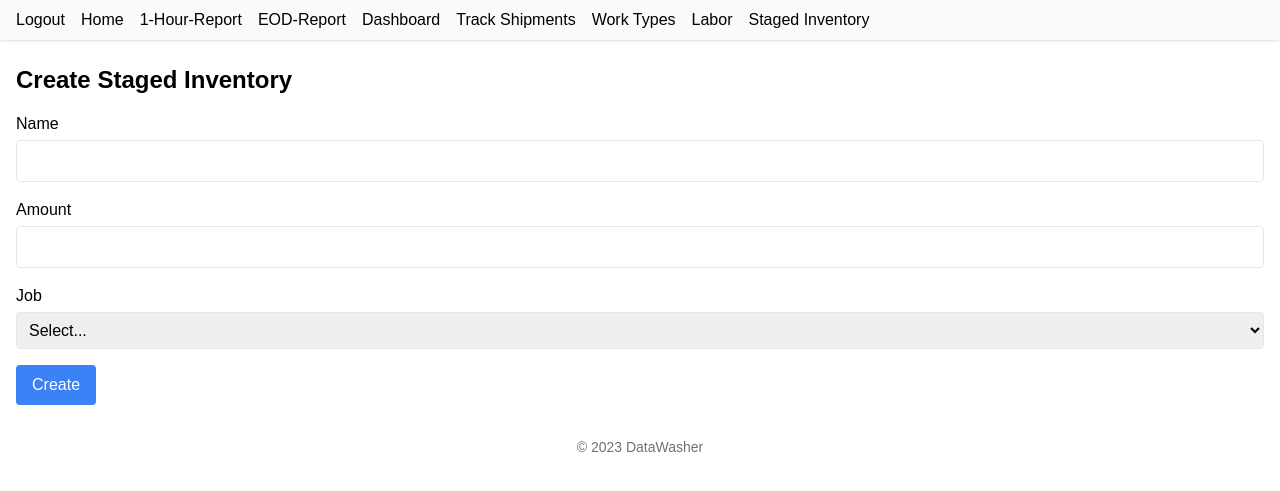
After one commit to kamekazz/DataWasher, a Flask app: page /staged-items/new in a window 1280 px wide. The commit adds this page. Shown: the top 491 px of the page. Run offline with Flask 3, Linux system fonts and the light colour scheme; the visitor is signed in with stand-in values (Sample User, id 1); data that the repository does not hold is empty; some libraries are stand-ins or nearby versions.

Commit message:
Add staged inventory tracking

```diff
--- a/models.py
+++ b/models.py
@@ -45,3 +45,18 @@ class Labor(db.Model):
     work_type_id = db.Column(db.Integer, db.ForeignKey("work_types.id"), nullable=False)
 
     work_type = db.relationship("WorkType", backref=db.backref("labors", lazy=True))
+
+
+class StagedInventory(db.Model):
+    """Inventory sitting on the floor waiting to be processed."""
+
+    __tablename__ = "staged_inventory"
+
+    id = db.Column(db.Integer, primary_key=True)
+    name = db.Column(db.String(128), nullable=False)
+    amount = db.Column(db.Integer, nullable=False)
+    labor_id = db.Column(
+        db.Integer, db.ForeignKey("labors.id"), nullable=False
+    )
+
+    labor = db.relationship("Labor", backref=db.backref("staged_items", lazy=True))
--- a/routes.py
+++ b/routes.py
@@ -15,7 +15,7 @@ from logic.tracking_status import (
     process_tracking_csv,
     process_single_tracking_number,
 )
-from models import db, User, WorkType, Labor
+from models import db, User, WorkType, Labor, StagedInventory
 
 bp = Blueprint("main", __name__)
 
@@ -315,6 +315,94 @@ def delete_labor(labor_id):
     return redirect(url_for("main.list_labors"))
 
 
+@bp.route("/staged-items")
+@login_required
+def list_staged_items():
+    items = StagedInventory.query.order_by(StagedInventory.name).all()
+    return render_template(
+        "pages/staged_inventory_list.html", title="Staged Inventory", items=items
+    )
+
+
+@bp.route("/staged-items/new", methods=["GET", "POST"])
+@login_required
+def create_staged_item():
+    labors = Labor.query.order_by(Labor.name).all()
+    message = None
+    if request.method == "POST":
+        name = request.form.get("name")
+        amount = request.form.get("amount")
+        labor_id = request.form.get("labor_id")
+        if not name or not amount or not labor_id:
+            message = "All fields are required"
+        else:
+            try:
+                amount_int = int(amount)
+            except ValueError:
+                message = "Amount must be an integer"
+            else:
+                labor = Labor.query.get(labor_id)
+                if not labor:
+                    message = "Invalid Job"
+                else:
+                    item = StagedInventory(name=name, amount=amount_int, labor=labor)
+                    db.session.add(item)
+                    db.session.commit()
+                    return redirect(url_for("main.list_staged_items"))
+    return render_template(
+        "pages/staged_inventory_form.html",
+        title="Create Inventory",
+        message=message,
+        item=None,
+        labors=labors,
+    )
+
+
+@bp.route("/staged-items/<int:item_id>/edit", methods=["GET", "POST"])
+@login_required
+def edit_staged_item(item_id):
+    item = StagedInventory.query.get_or_404(item_id)
+    labors = Labor.query.order_by(Labor.name).all()
+    message = None
+    if request.method == "POST":
+        name = request.form.get("name")
+        amount = request.form.get("amount")
+        labor_id = request.form.get("labor_id")
+        if not name or not amount or not labor_id:
+            message = "All fields are required"
+        else:
+            try:
+                amount_int = int(amount)
+            except ValueError:
+                message = "Amount must be an integer"
+            else:
+                labor = Labor.query.get(labor_id)
+                if not labor:
+                    message = "Invalid Job"
+                else:
+                    item.name = name
+                    item.amount = amount_int
+                    item.labor = labor
+                    db.session.commit()
+                    return redirect(url_for("main.list_staged_items"))
+    return render_template(
+        "pages/staged_inventory_form.html",
+        title="Edit Inventory",
+        message=message,
+        item=item,
+        labors=labors,
+    )
+
+
+@bp.route("/staged-items/<int:item_id>/delete", methods=["POST"])
+@login_required
+def delete_staged_item(item_id):
+    item = StagedInventory.query.get_or_404(item_id)
+    db.session.delete(item)
+    db.session.commit()
+    return redirect(url_for("main.list_staged_items"))
+
+
 @bp.route("/handle_url_params")
 def handle_url_params():
     greeting = request.args.get("greeting", "default_value1")
--- a/templates/elements/header.html
+++ b/templates/elements/header.html
@@ -17,6 +17,7 @@
             <a href="{{ url_for('main.track_shipments') }}">Track Shipments</a>
             <a href="{{ url_for('main.list_work_types') }}">Work Types</a>
             <a href="{{ url_for('main.list_labors') }}">Labor</a>
+            <a href="{{ url_for('main.list_staged_items') }}">Staged Inventory</a>
             {% else %}
             <a href="{{ url_for('main.greeting') }}">Greeting</a>
             <a href="{{ url_for('main.create_user') }}">Create User</a>
--- /dev/null
+++ b/templates/pages/staged_inventory_form.html
@@ -0,0 +1,28 @@
+{% include 'elements/header.html' %}
+<div class="container mx-auto px-4">
+    <h1 class="text-2xl font-bold mb-4">{{ 'Edit' if item else 'Create' }} Staged Inventory</h1>
+    {% if message %}
+    <p class="mb-4 text-error">{{ message }}</p>
+    {% endif %}
+    <form method="post" class="space-y-4">
+        <div>
+            <label for="name" class="block mb-1 font-medium">Name</label>
+            <input id="name" name="name" type="text" value="{{ item.name if item else '' }}" class="border p-2 rounded w-full" />
+        </div>
+        <div>
+            <label for="amount" class="block mb-1 font-medium">Amount</label>
+            <input id="amount" name="amount" type="number" value="{{ item.amount if item else '' }}" class="border p-2 rounded w-full" />
+        </div>
+        <div>
+            <label for="labor_id" class="block mb-1 font-medium">Job</label>
+            <select id="labor_id" name="labor_id" class="border p-2 rounded w-full">
+                <option value="">Select...</option>
+                {% for lb in labors %}
+                <option value="{{ lb.id }}" {% if item and item.labor_id == lb.id %}selected{% endif %}>{{ lb.name }}</option>
+                {% endfor %}
+            </select>
+        </div>
+        <button type="submit" class="px-4 py-2 bg-blue-500 text-white rounded">{{ 'Update' if item else 'Create' }}</button>
+    </form>
+</div>
+{% include 'elements/footer.html' %}
```
Also changed, not shown: templates/pages/staged_inventory_list.html (added, +35 -0 lines), README.md.
